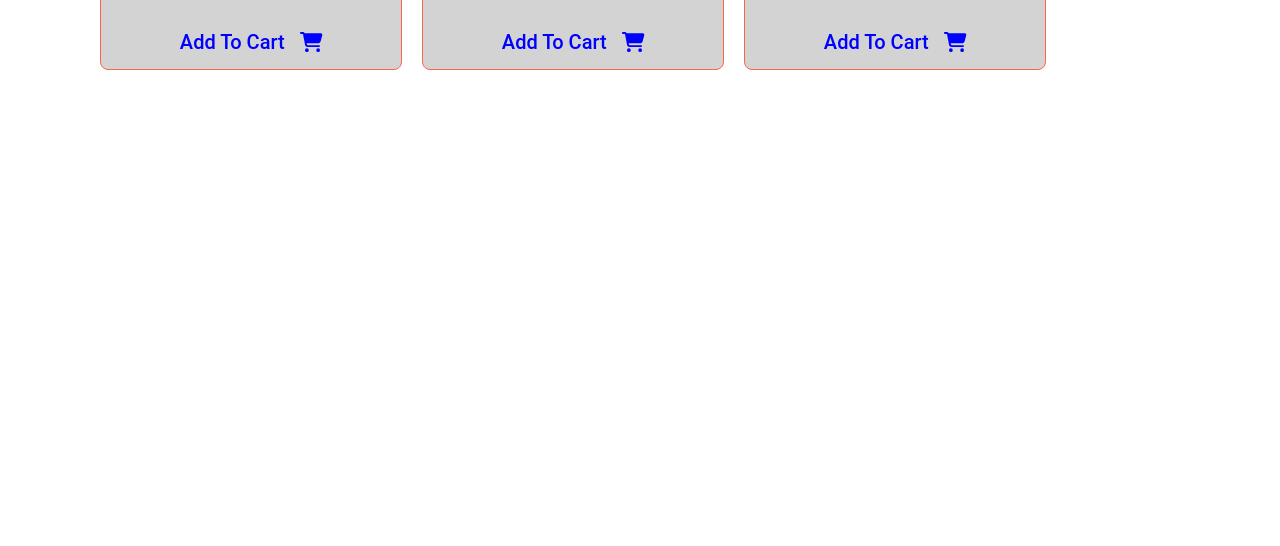
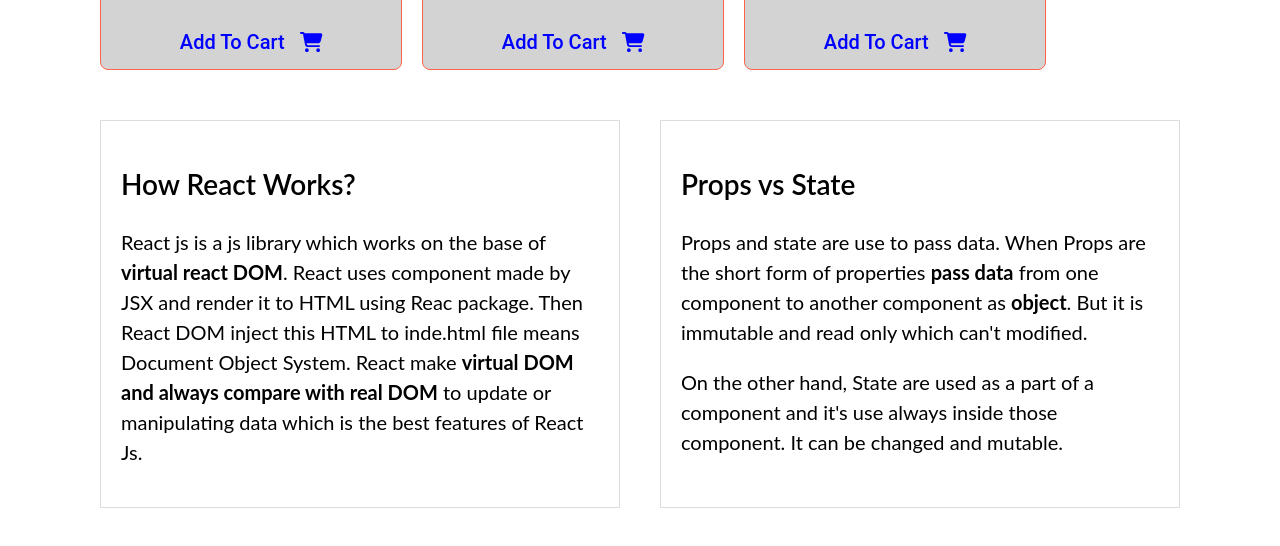
Before and after one commit to snislam/lucky-one, a React (Create React App) app: page / in a window 1280 px wide. Shown: the part 1544-2090 px from the top of the page. Before the commit the page ends 1614 px from the top, so only its background shows below. Built offline with nearby package versions, Linux system fonts and the light colour scheme.

Commit message:
questions answer and answer part responsive

```diff
--- a/src/App.js
+++ b/src/App.js
@@ -1,5 +1,6 @@
 import './App.css';
 import Header from './components/Header/Header';
+import Works from './components/ReactWork/Works';
 import Shop from './components/Shop/Shop';
 
 function App() {
@@ -7,6 +8,7 @@ function App() {
     <div>
       <Header></Header>
       <Shop></Shop>
+      <Works></Works>
     </div>
   );
 }
--- /dev/null
+++ b/src/components/ReactWork/Work.css
@@ -0,0 +1,29 @@
+.answer-section {
+    display: grid;
+    grid-template-columns: repeat(2, 1fr);
+    gap: 40px;
+    padding: 50px 100px;
+}
+
+.answer {
+    padding: 20px;
+    font-family: 'Lato';
+    line-height: 30px;
+    border: 1px solid gainsboro;
+}
+
+.answer h3 {
+    font-weight: 600;
+    font-size: 28px;
+}
+
+.answer p {
+    font-weight: 400;
+    font-size: 20px;
+}
+
+@media only screen and (max-width: 576px) {
+    .answer-section {
+        display: block;
+    }
+}
--- /dev/null
+++ b/src/components/ReactWork/Works.js
@@ -0,0 +1,20 @@
+import React from 'react';
+import './Work.css';
+
+const Works = () => {
+    return (
+        <div className='answer-section'>
+            <div className="answer">
+                <h3>How React Works?</h3>
+                <p>React js is a js library which works on the base of <strong>virtual react DOM</strong>. React uses component made by JSX and render it to HTML using Reac package. Then React DOM inject this HTML to inde.html file means Document Object System. React make <strong>virtual DOM and always compare with real DOM</strong> to update or manipulating data which is the best features of React Js.</p>
+            </div>
+            <div className="answer">
+                <h3>Props vs State</h3>
+                <p>Props and state are use to pass data. When Props are the short form of properties <strong>pass data</strong> from one component to another component as <strong>object</strong>. But it is immutable and read only which can't modified.</p>
+                <p>On the other hand, State are used as a part of a component and it's use always inside those component. It can be changed and mutable.</p>
+            </div>
+        </div>
+    );
+};
+
+export default Works;
```
